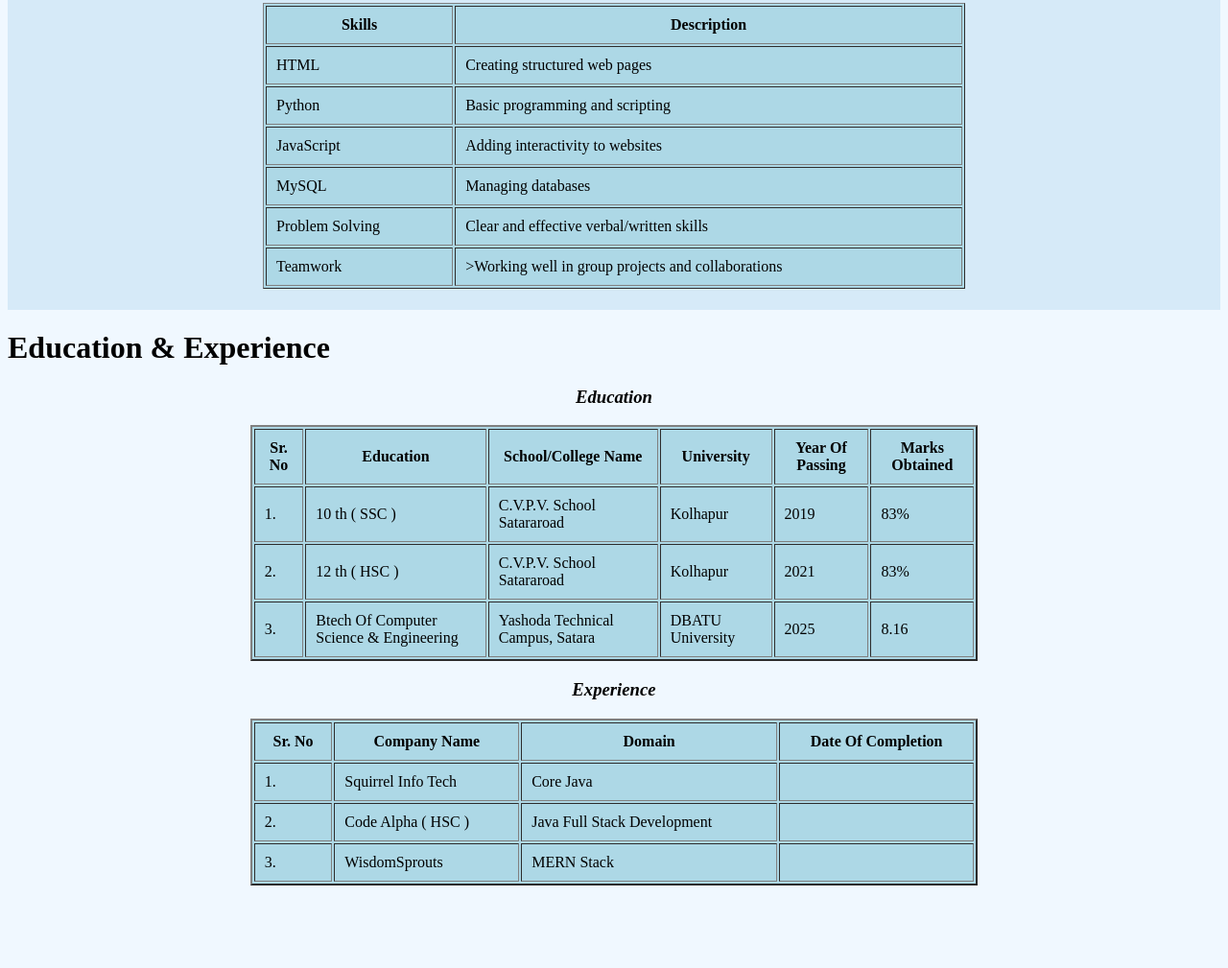
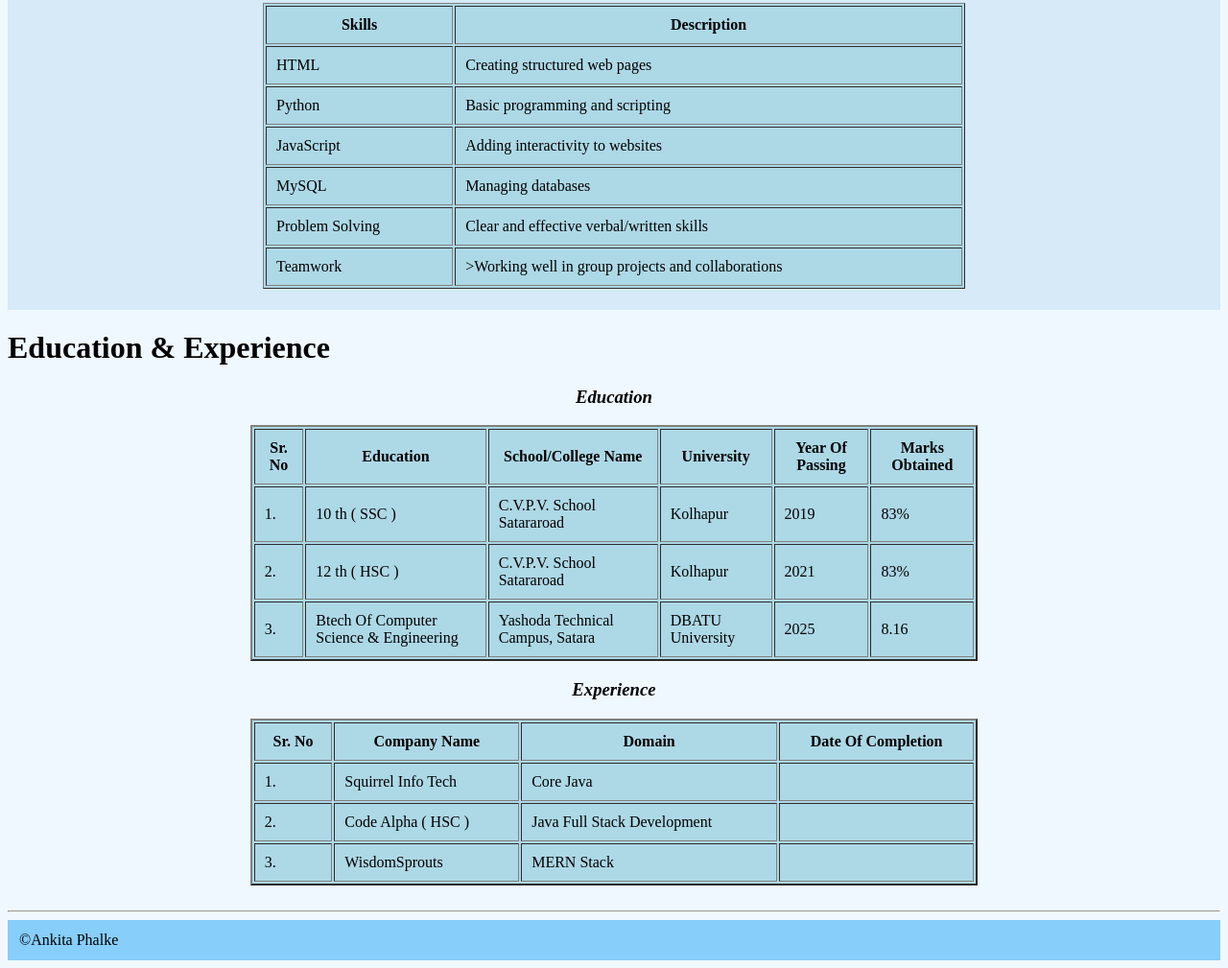
Before and after one commit to CodeZen7-a1/ProfileWebsite, a plain HTML site: page index.html in a window 1280 px wide. Shown: the part 1143-2152 px from the top of the page at 96% size. Before the commit the page ends 2074 px from the top, so only its background shows below. Drawn offline with Linux system fonts and the light colour scheme.

Commit message:
added footer

```diff
--- a/index.html
+++ b/index.html
@@ -188,7 +188,13 @@
                 <td>MERN Stack </td>
                 <td></td>
             </tr>
-        </table>
+        </table><br>
+    </table><hr>
+
+    <table width="100%" bgcolor="#87CEFA" cellpadding="10">
+        <tr>
+        <td>&copy;Ankita Phalke</td>
+        </tr>
     </table>
 
 
```
